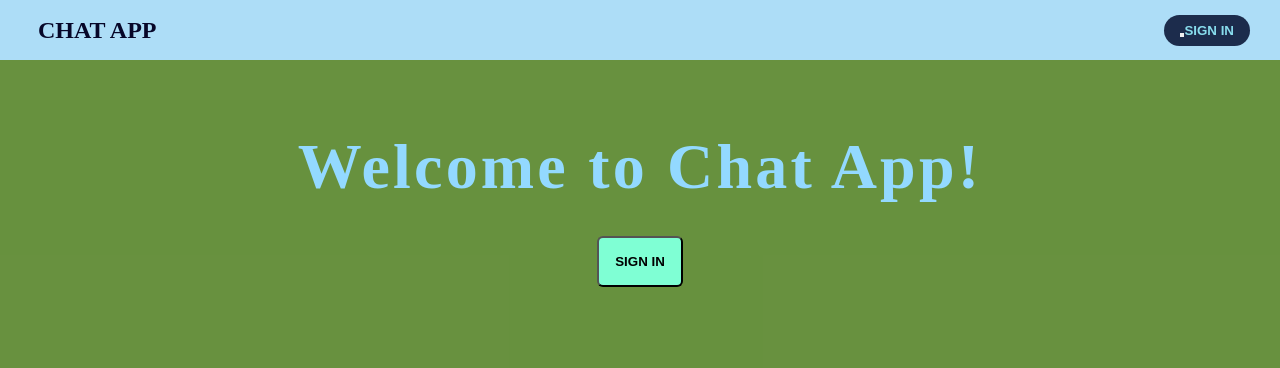
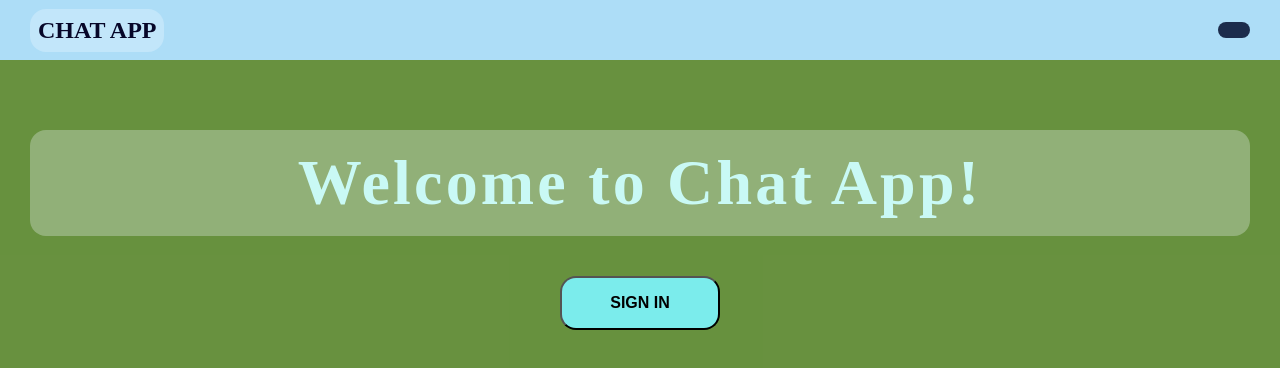
Before and after one commit to gabriellemalate/ChatApp, a React (Create React App) app: page / in a window 1280 px wide. Shown: the top 368 px of the page. Built offline with nearby package versions, Linux system fonts and the light colour scheme; no server answers.

Commit message:
cosmetic changes

```diff
--- a/src/App.css
+++ b/src/App.css
@@ -31,5 +31,5 @@ input {
   padding: 30px;
   text-align: center;
   margin-top: 40px;
-  color: #93d9ff;
+  color: rgb(201, 249, 245);
 }
--- a/src/components/Chatbox/Chatbox.js
+++ b/src/components/Chatbox/Chatbox.js
@@ -63,7 +63,7 @@ const ChatBox = () => {
             name: auth.currentUser.displayName,
         });
 
-
+        formRef.current.messageInput.value = "";
     }
 
     console.log(auth.currentUser.displayName)
--- a/src/components/Chatbox/Chatbox.scss
+++ b/src/components/Chatbox/Chatbox.scss
@@ -1,6 +1,11 @@
 .chatbox {
+    display: flex;
+    flex-direction: column;
+    align-items: flex-start;
+    justify-content: center;
+    padding-bottom: 5rem;
     &__form {
-        position: absolute;
+        position: fixed;
         bottom: 0;
         right: 0;
         padding: 1.5rem 1rem 1.5rem;
@@ -35,6 +40,9 @@
     &__msgs-wrap {
         display: flex;
         flex-direction: column-reverse;
+        align-self: center;
+        width: 98%;
+        margin-top: 1rem;
     }
 }
 
@@ -52,25 +60,34 @@
 }
 
 .user-message {
-    margin: .5rem;
+    margin: .5rem ;
     border: 1px solid black;
     border-radius: 6px;
     // display: inline-block;
     padding: .5rem;
     background-color: aliceblue;
+    padding: 1rem;
 
     &__user {
         font-weight: 600;
+        width: fit-content;
+        padding-bottom: .4rem;
     }
-    // &__message {
-
-    // }
+    &__message {
+        padding-top: .5rem;
+        background-color: aliceblue;
+        border-radius: 1rem;
+        padding-left: 1rem;
+        padding-right: 1rem;
+        padding-bottom: .4rem;
+        width: fit-content;
+    }
 }
 
 .gabrielle.malate {
-    background-color: rgb(229, 189, 248);
+    background-color: rgb(214, 152, 250);
 }
 
 .Steven.Faliszewski {
-    background-color: aquamarine;
+    background-color: rgb(145, 238, 207);
 }
--- a/src/components/NavBar/NavBar.js
+++ b/src/components/NavBar/NavBar.js
@@ -25,11 +25,11 @@ const NavBar = () => {
                 </button>
             ) : (
                 <button className="nav-bar__in">
-                    <button
+                    {/* <button
                         onClick={googleSignIn}
                         alt="sign in with google"
                         type="button"
-                    />SIGN IN
+                    />SIGN IN */}
                 </button>
             )}
         </nav>
--- a/src/components/Welcome/Welcome.scss
+++ b/src/components/Welcome/Welcome.scss
@@ -8,10 +8,12 @@ font-size: 2rem;
 }
 .sign-in{
     padding: 1rem;
-    background-color: aquamarine;
-    border-radius: 6px;
-    margin-top: 2rem;
+    background-color: rgb(123, 236, 236);
+    border-radius: 1rem;
+    margin-top: 2.5rem;
     font-weight: bold;
+    width: 10rem;
+    font-size: 1rem;
 
     &:hover {
         background-color: lightgreen;
@@ -23,5 +25,7 @@ font-size: 2rem;
 }
 
 h1 {
-
+    background-color: hsl(208, 100%, 97%, .3);
+    border-radius: 1rem;
+    padding: 1rem 0 1rem;
 }
```
